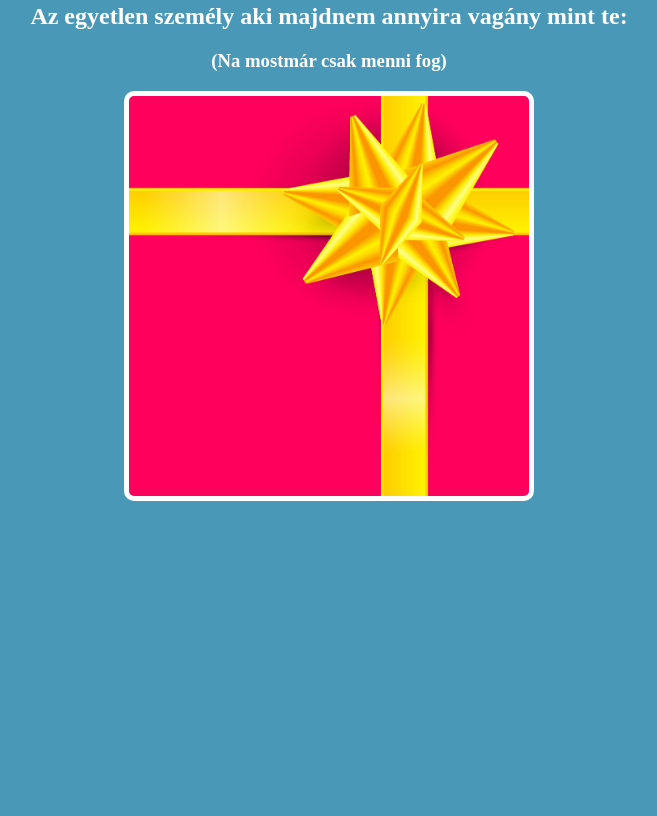
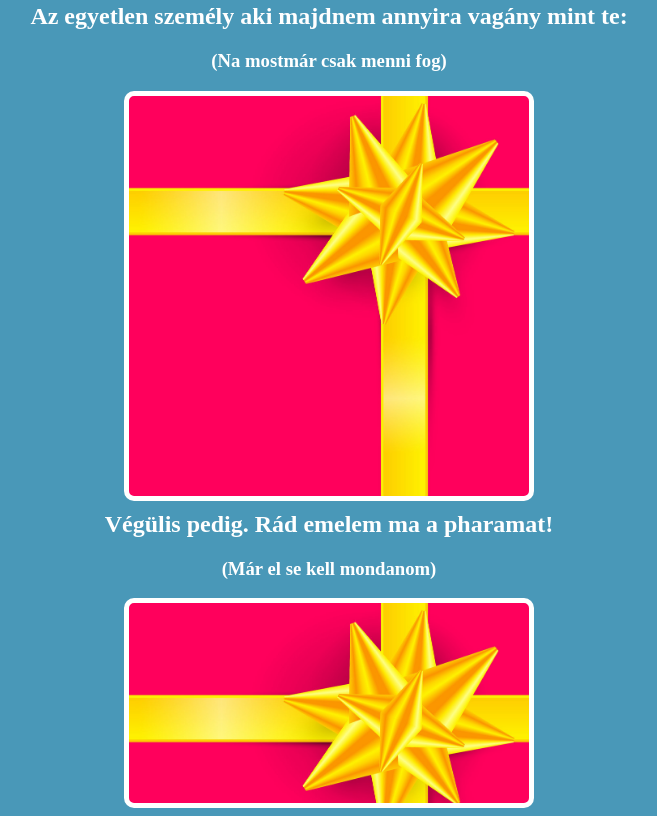
Before and after one commit to kelebarnabas22/Milos-szulinap, a plain HTML site: page index.html in a window 1280 px wide. Shown: the part 2167-2983 px from the top of the page, without its empty margins (311-968 px from the left). Before the commit the page ends 2676 px from the top, so only its background shows below. Drawn offline with Linux system fonts and the light colour scheme; a web font is replaced by a local one.

Commit message:
Final commit

```diff
--- a/index.html
+++ b/index.html
@@ -37,5 +37,11 @@
         <h3 class="gift-hint">(Na mostmár csak menni fog)</h3>
         <div class="gift-img4"></div>
     </div>
+
+    <div id="gift-section">
+        <h2 class="gift-title">Végülis pedig. Rád emelem ma a pharamat!</h2>
+        <h3 class="gift-hint">(Már el se kell mondanom)</h3>
+        <div class="gift-img5"></div>
+    </div>
 </body>
 </html>
--- a/resources/css/style.css
+++ b/resources/css/style.css
@@ -86,3 +86,17 @@ body {
 .gift-img4:hover {
     background-image: url(../images/badass.gif);
 }
+
+.gift-img5 {
+    width: 400px;
+    height: 200px;
+    border: 5px solid white;
+    border-radius: 10px;
+    background-image: url(../images/gift-cover.jpg);
+    background-size: cover;
+    margin: 0 auto;
+}
+
+.gift-img5:hover {
+    background-image: url(../images/cheers.gif);
+}
```
Also changed, not shown: 1 other file.
